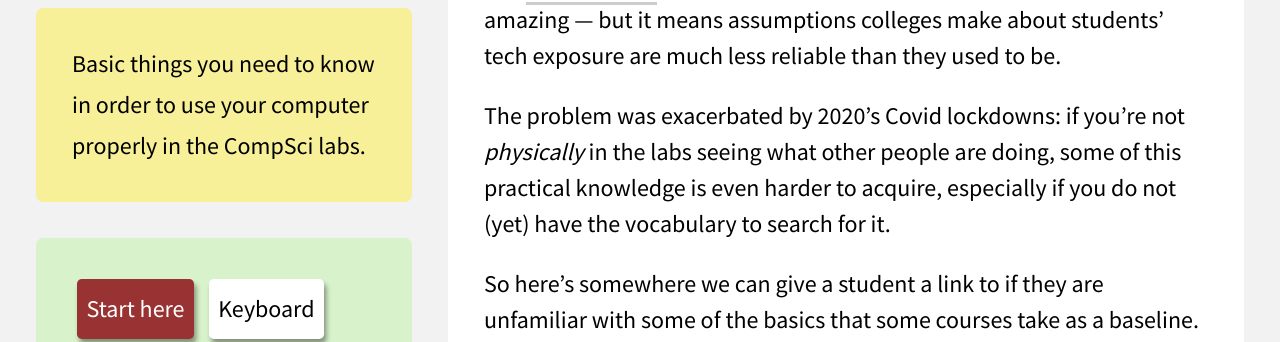
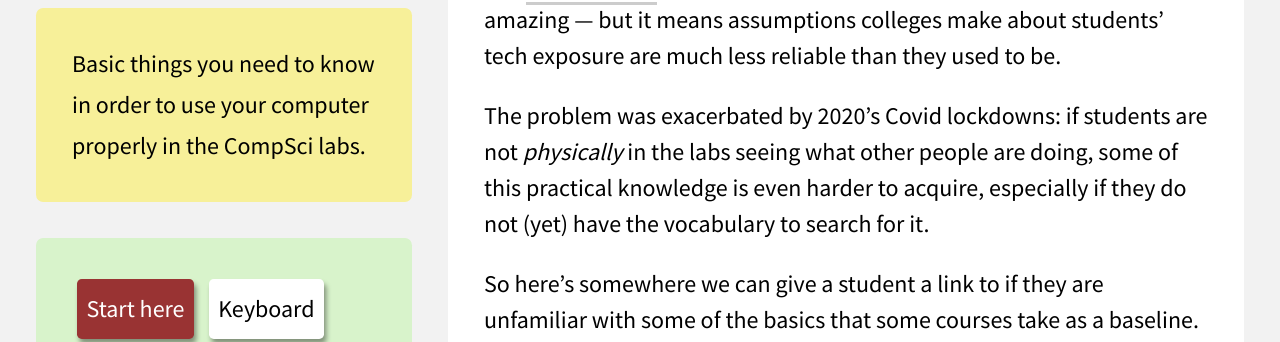
Before and after one commit to davewhiteland/compsci-superbasics, a Jekyll site: the page built from about.md, in a window 1280 px wide. Shown: the part 457-799 px from the top of the page. Built offline with Jekyll 4.4.1, drawn with Linux system fonts in a browser that asks for light colours.

Commit message:
fixup poor pronoun use on about page (students not you)

```diff
--- a/about.md
+++ b/about.md
@@ -16,9 +16,9 @@ learned to program entirely on the web (I'm looking at you
 contrary, it's amazing — but it means assumptions colleges make about students'
 tech exposure are much less reliable than they used to be.
 
-The problem was exacerbated by 2020's Covid lockdowns: if you're not
+The problem was exacerbated by 2020's Covid lockdowns: if students are not
 _physically_ in the labs seeing what other people are doing, some of this
-practical knowledge is even harder to acquire, especially if you do not (yet)
+practical knowledge is even harder to acquire, especially if they do not (yet)
 have the vocabulary to search for it.
 
 So here's somewhere we can give a student a link to if they are unfamiliar
```
